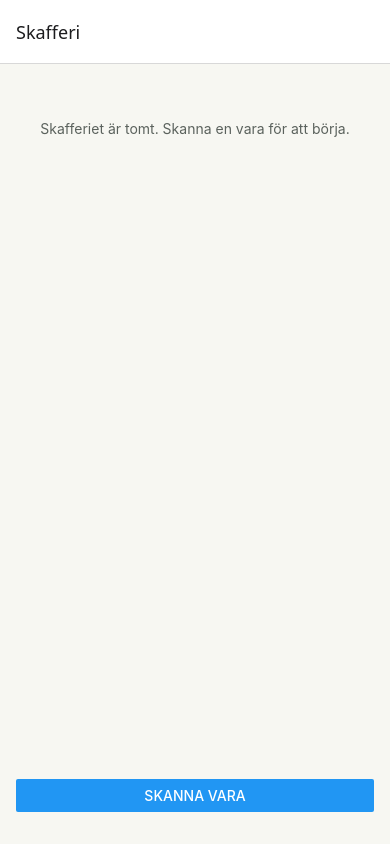
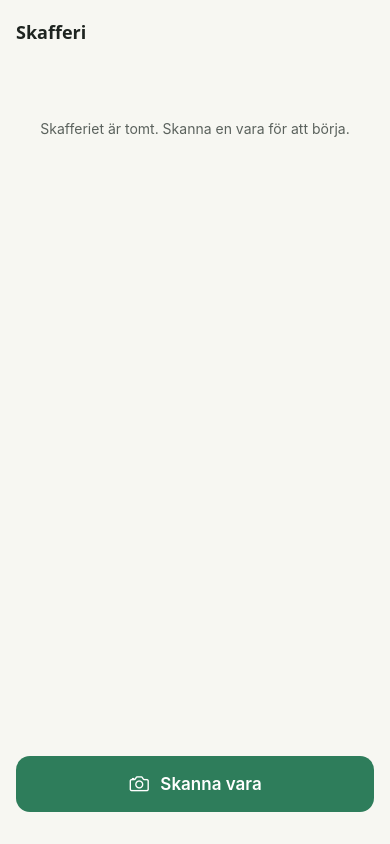
Before and after one commit to eriklans/eatnext, a React Native app: screen /Pantry in a window 390 px wide. Built offline with nearby package versions, Linux system fonts and the light colour scheme.

Commit message:
Add primary button and style header

```diff
--- a/App.js
+++ b/App.js
@@ -3,16 +3,37 @@ import { createNativeStackNavigator } from "@react-navigation/native-stack";
 import PantryScreen from "./src/screens/PantryScreen";
 import ScanScreen from "./src/screens/ScanScreen";
 import AddItemScreen from "./src/screens/AddItemScreen";
+import { colors } from "./src/theme/colors";
 
 const Stack = createNativeStackNavigator();
 
 export default function App() {
   return (
     <NavigationContainer>
-      <Stack.Navigator initialRouteName="Pantry">
-        <Stack.Screen name="Pantry" component={PantryScreen} options={{ title: 'Skafferi' }} />
-        <Stack.Screen name="Scan" component={ScanScreen} options={{ title: 'Skanna vara' }} />
-        <Stack.Screen name="AddItem" component={AddItemScreen} options={{ title: 'Lägg till vara' }} />
+      <Stack.Navigator
+        initialRouteName="Pantry"
+        screenOptions={{
+          headerStyle: { backgroundColor: colors.background },
+          headerTintColor: colors.primary,
+          headerTitleStyle: { color: colors.text, fontWeight: "700" },
+          headerShadowVisible: false,
+        }}
+      >
+        <Stack.Screen
+          name="Pantry"
+          component={PantryScreen}
+          options={{ title: "Skafferi" }}
+        />
+        <Stack.Screen
+          name="Scan"
+          component={ScanScreen}
+          options={{ title: "Skanna vara" }}
+        />
+        <Stack.Screen
+          name="AddItem"
+          component={AddItemScreen}
+          options={{ title: "Lägg till vara" }}
+        />
       </Stack.Navigator>
     </NavigationContainer>
   );
--- /dev/null
+++ b/src/components/PrimaryButton.js
@@ -0,0 +1,35 @@
+import { Pressable, StyleSheet, Text } from "react-native";
+import { colors } from "../theme/colors";
+
+// Appens huvudknapp: stor grön och lätt att träffa med tummen
+export default function PrimaryButton({ title, onPress, icon }) {
+  return (
+    <Pressable
+      onPress={onPress}
+      style={({ pressed }) => [styles.button, pressed && styles.pressed]}
+    >
+      {icon}
+      <Text style={styles.title}>{title}</Text>
+    </Pressable>
+  );
+}
+
+const styles = StyleSheet.create({
+  button: {
+    flexDirection: "row",
+    alignItems: "center",
+    justifyContent: "center",
+    gap: 10,
+    height: 56,
+    borderRadius: 14,
+    backgroundColor: colors.primary,
+  },
+  pressed: {
+    opacity: 0.8,
+  },
+  title: {
+    color: "#FFFFFF",
+    fontSize: 17,
+    fontWeight: "600",
+  },
+});
--- a/src/screens/PantryScreen.js
+++ b/src/screens/PantryScreen.js
@@ -1,8 +1,10 @@
 import { useCallback, useState } from "react";
-import { Alert, Button, FlatList, StyleSheet, Text, View } from "react-native";
+import { Alert, FlatList, StyleSheet, Text, View } from "react-native";
 import { useFocusEffect } from "@react-navigation/native";
+import { Ionicons } from "@expo/vector-icons";
 import { loadItems, removeItem } from "../services/storage";
 import PantryItem from "../components/PantryItem";
+import PrimaryButton from "../components/PrimaryButton";
 import { colors } from "../theme/colors";
 
 export default function PantryScreen({ navigation }) {
@@ -77,8 +79,9 @@ export default function PantryScreen({ navigation }) {
       />
 
       <View style={styles.footer}>
-        <Button
+        <PrimaryButton
           title="Skanna vara"
+          icon={<Ionicons name="camera-outline" size={22} color="#FFFFFF" />}
           onPress={() => navigation.navigate("Scan")}
         />
       </View>
```
